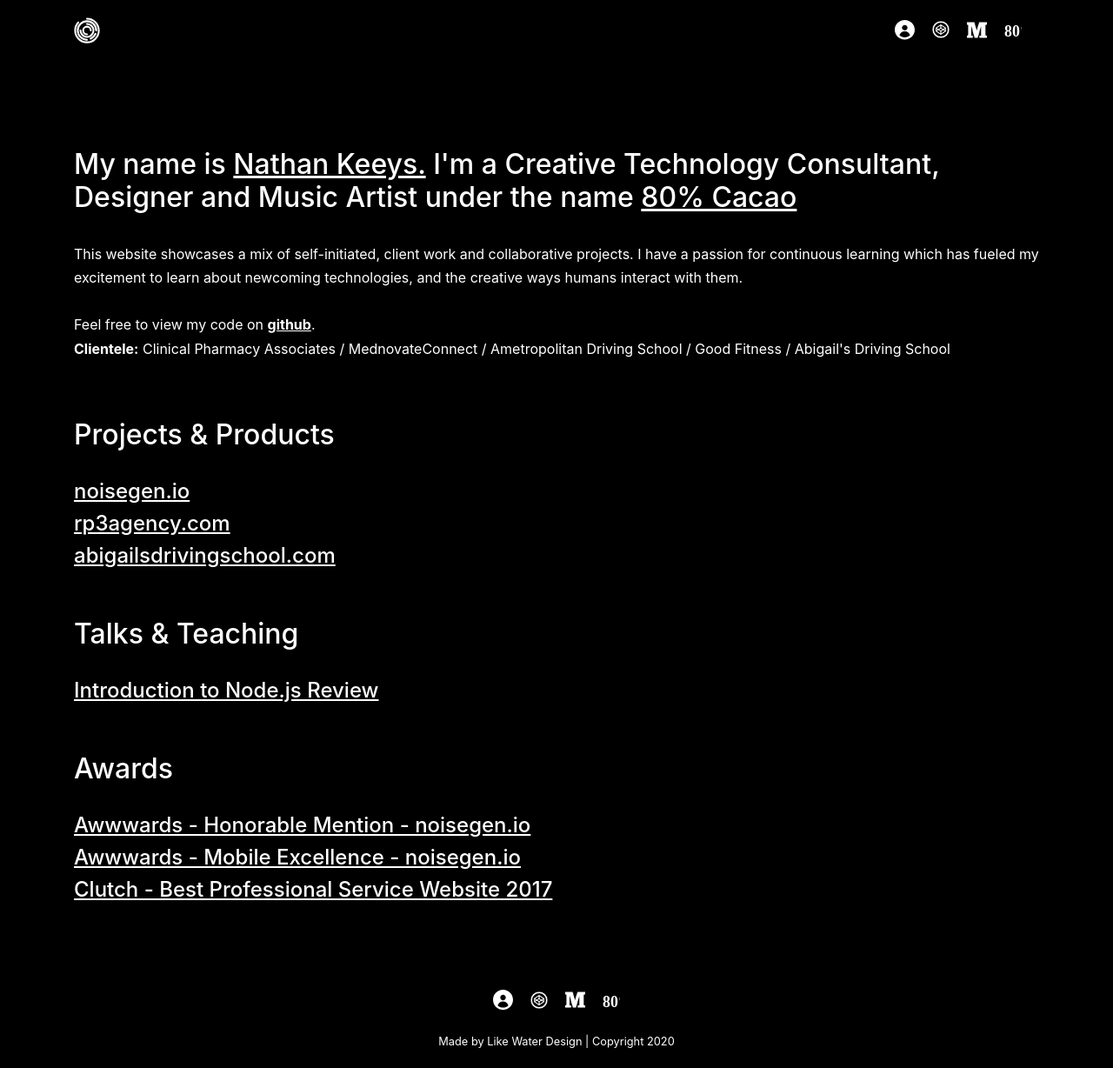
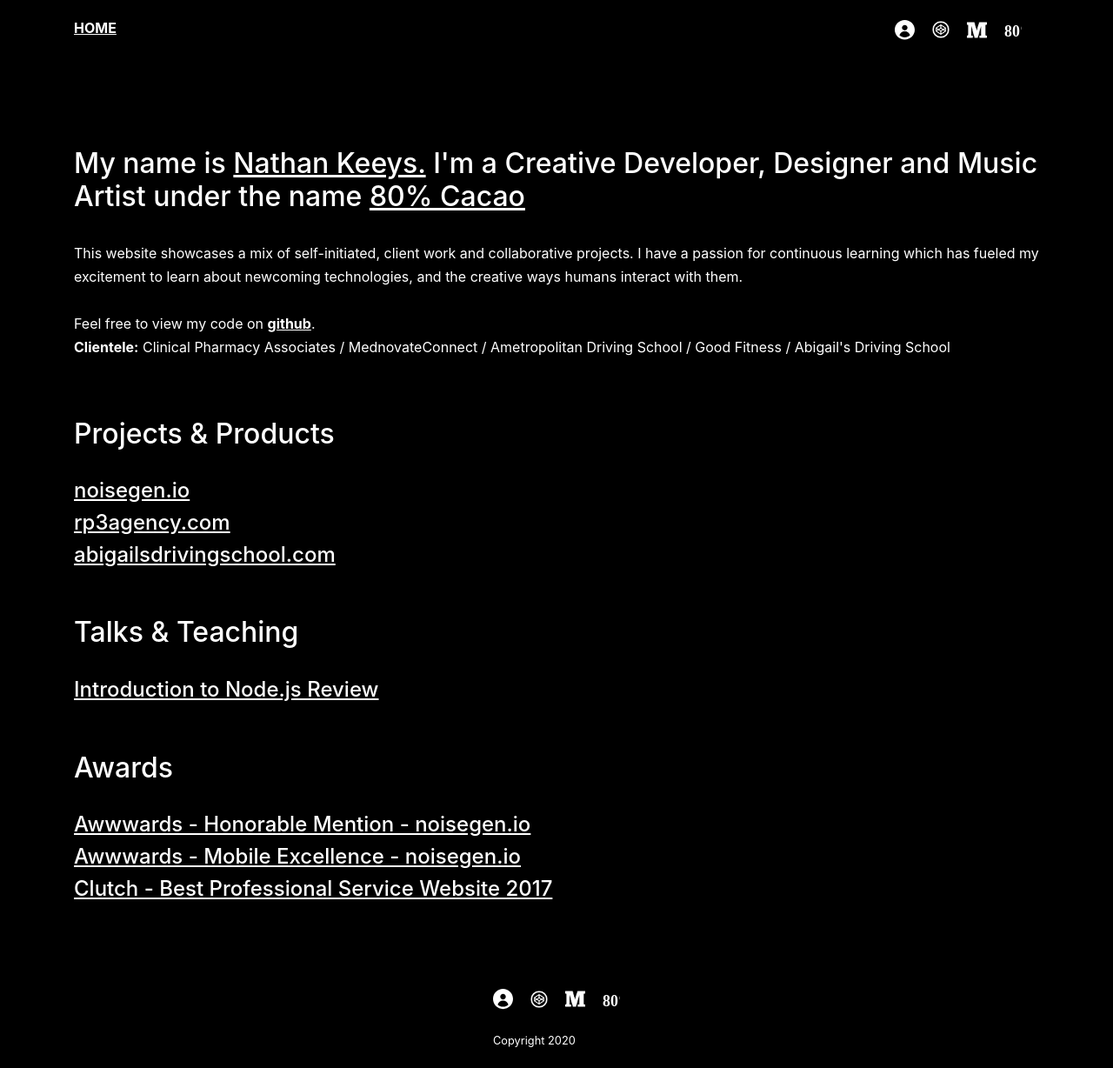
Before and after one commit to keeysnc/portfolio, a React (Create React App) app: page / in a window 1280 px wide. Shown: the whole page at 87% size. Built offline with nearby package versions, Linux system fonts and the light colour scheme.

Commit message:
portfolio update

```diff
--- a/src/App.js
+++ b/src/App.js
@@ -27,10 +27,10 @@
         <header className="App-header">
           <Container>
             <ul>
-              <Link alt="home" to="/"><img className="homeIcon" src={homeLogo}></img></Link>
+              <Link alt="home" to="/"><b>HOME</b></Link>
               <div className="pull-right">
               <Link alt="about" to="/about"><img className="aboutIcon icon" src={aboutLogo}></img></Link>
-                <a alt="codepen" target="_blank" href="https://codepen.io/lwdstudio"><img className="codepenIcon icon-alt" src={codePenLogoAlt}></img></a>
+                <a alt="codepen" target="_blank" href="https://codepen.io/nate_wav"><img className="codepenIcon icon-alt" src={codePenLogoAlt}></img></a>
                 <a alt="medium" target="_blank" href="https://medium.com/@likewaterdesignco"><img className="mediumIcon icon-alt" src={mediumLogoAlt}></img></a>
                 <a alt="music" target="_blank" href="https://80cacao.bandcamp.com/"><img className="codepenIcon icon" src={musicLogo}></img></a>
               </div>
--- a/src/components/Bio.js
+++ b/src/components/Bio.js
@@ -8,7 +8,7 @@
     return (
       <div className="section">
         <div className="section">
-        <h1 className="title">My name is <Link alt="home" to="/about">Nathan Keeys.</Link> I'm a Creative Technology Consultant, Designer and Music Artist under the name <span><a target="_blank" href="https://80cacao.bandcamp.com/">80% Cacao</a></span></h1>
+        <h1 className="title">My name is <Link alt="home" to="/about">Nathan Keeys.</Link> I'm a Creative Developer, Designer and Music Artist under the name <span><a target="_blank" href="https://80cacao.bandcamp.com/">80% Cacao</a></span></h1>
         <h4 className="subtitle"></h4>
           <p style={{lineHeight: '1.7rem'}}>
           This website showcases a mix of self-initiated, client work and collaborative projects.
--- a/src/components/Footer.js
+++ b/src/components/Footer.js
@@ -15,11 +15,11 @@
         <Container>
             <ul>
                 <Link alt="about" to="/about"><img className="aboutIcon icon" src={aboutLogo}></img></Link>
-                <a alt="codepen" target="_blank" href="https://codepen.io/lwdstudio"><img className="codepenIcon icon-alt" src={codePenLogoAlt}></img></a>
+                <a alt="codepen" target="_blank" href="https://codepen.io/nate_wav"><img className="codepenIcon icon-alt" src={codePenLogoAlt}></img></a>
                 <a alt="medium" target="_blank" href="https://medium.com/@likewaterdesignco"><img className="mediumIcon icon-alt" src={mediumLogoAlt}></img></a>
                 <a alt="music" target="_blank" href="https://80cacao.bandcamp.com/"><img className="codepenIcon icon" src={musicLogo}></img></a>
             </ul>
-            <small>Made by Like Water Design | Copyright 2020</small>
+            <small>Copyright 2020</small>
         </Container>
         </div>
       </div>
```
